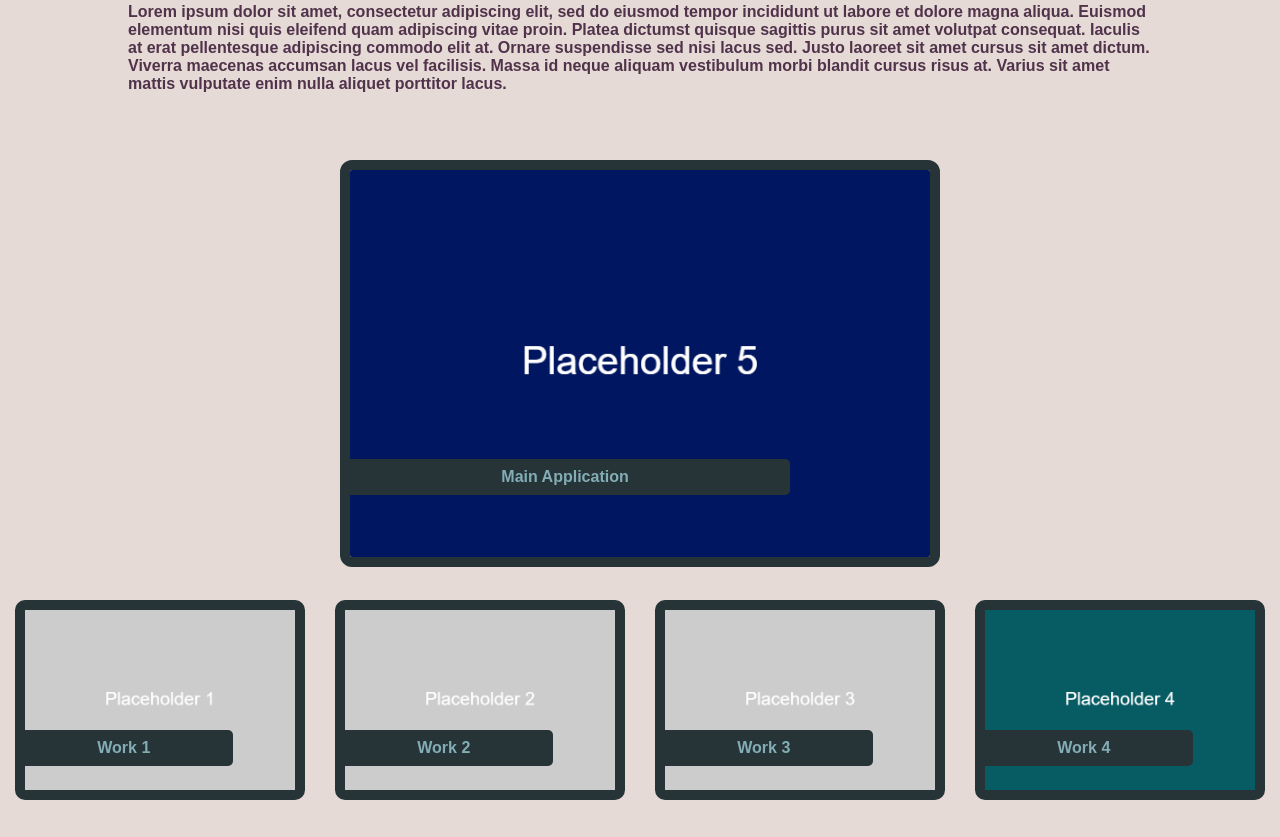
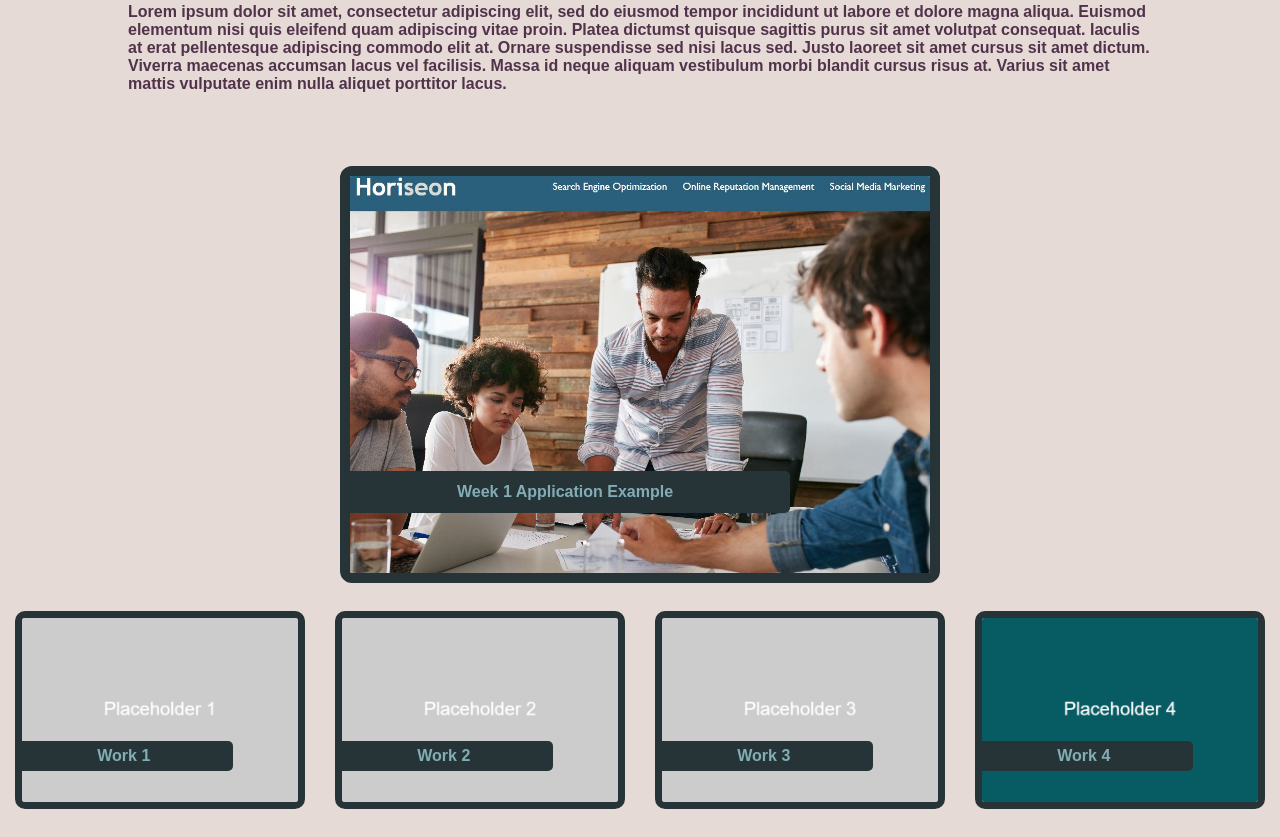
Before and after one commit to RyanMoises5/Portfolio-RMwk2, a plain HTML site: page index.html in a window 1280 px wide. Shown: the part 235-1072 px from the top of the page. Drawn offline with Linux system fonts and the light colour scheme.

Commit message:
added Wk1 application, small edits to CSS

```diff
--- a/assets/css/style.css
+++ b/assets/css/style.css
@@ -63,7 +63,7 @@ hero header {
     position: relative;
     top: 75%;
     width: 75%;
-    padding: 9px 0px;
+    padding: 12px 0px;
     background: var(--color5);
     border-color: var(--bgcolor);
     border-width: 7px;
@@ -101,10 +101,10 @@ main {
     position: relative;
     top: 60%;
     width: 75%;
-    padding: 9px 0px;
+    padding: 6px 0px;
     background: var(--color5);
     border-color: var(--bgcolor);
-    border-width: 7px;
+    border-width: 5px;
     border-radius: 0 5px 5px 0;
     color: var(--color1);
     z-index: 1;
@@ -117,7 +117,7 @@ main {
     width: 100%;
     border-style: solid;
     border-color: var(--color5);
-    border-width: 10px;
+    border-width: 7px;
     border-radius: 10px;
 }
 
--- a/index.html
+++ b/index.html
@@ -30,8 +30,8 @@
         </section>
 
     <hero>
-        <header>Main Application</header>
-        <img src="./assets/images/placeholder5.png" alt="placeholder pic5">
+        <header>Week 1 Application Example</header>
+        <a href="https://ryanmoises5.github.io/Horiseon-Refactor-RMwk1/"><img src="./assets/images/Horiseon.JPG" alt="placeholder pic5"></a>
     </hero>
 
     <main id="work">
```
Also changed, not shown: assets/images/Horiseon.JPG (added).
